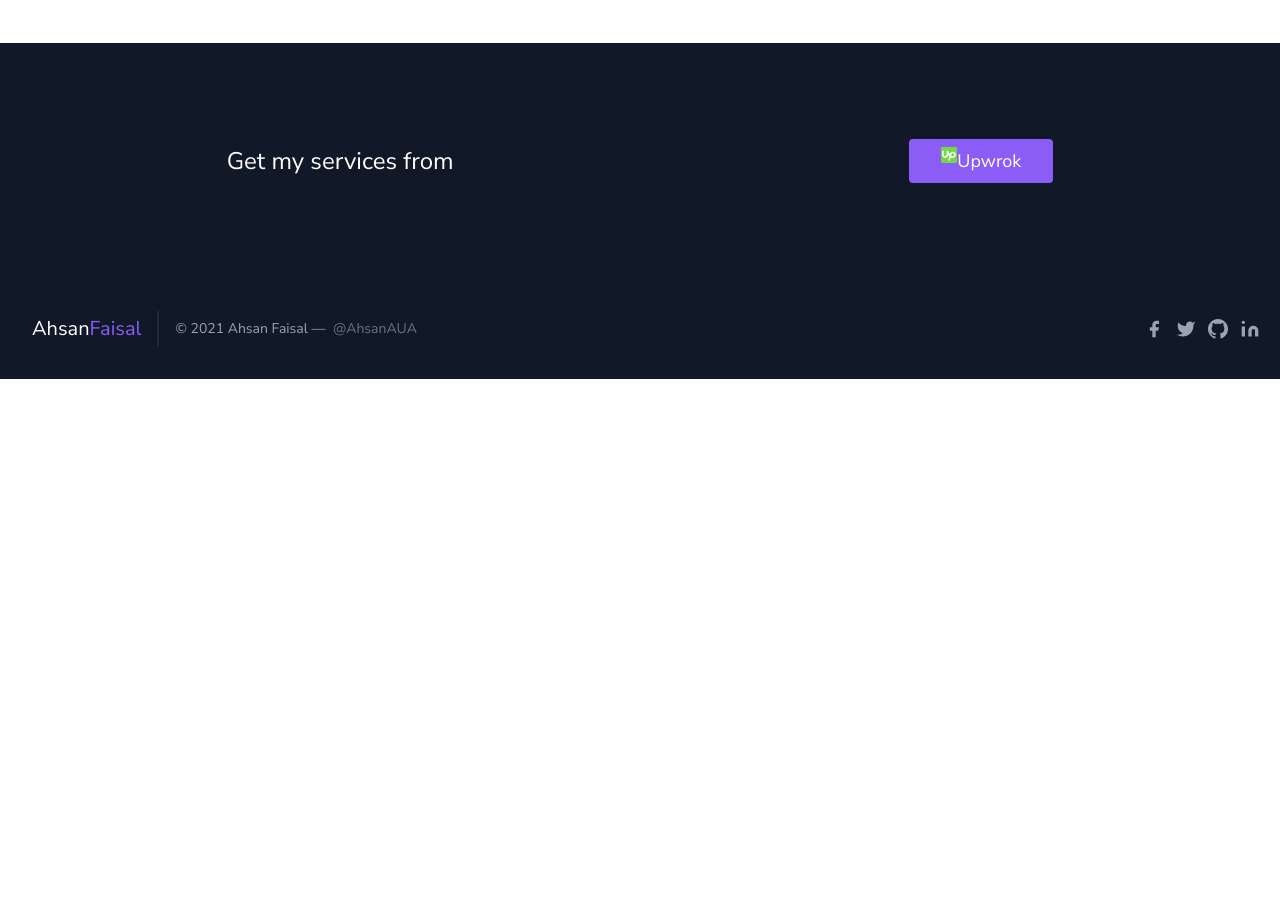
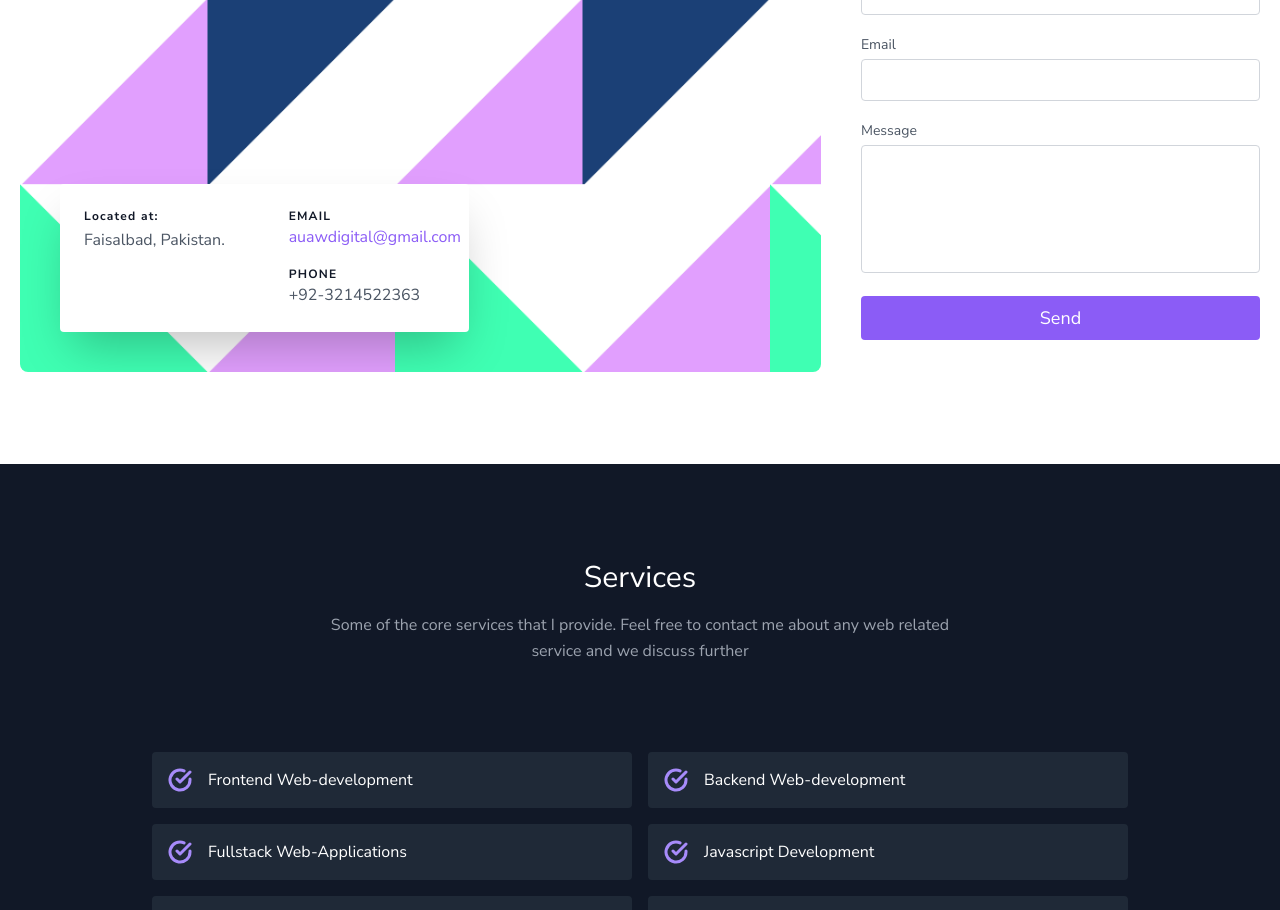
Before and after one commit to AUAboi/auaportfolio, a Vue app: page / in a window 1280 px wide. Shown: the part 2780-3690 px from the top of the page. Before the commit the page ends 3159 px from the top, so only its background shows below. Built offline with nearby package versions, Linux system fonts and the light colour scheme.

Commit message:
Services section redesign

```diff
--- a/public/index.html
+++ b/public/index.html
@@ -6,6 +6,7 @@
     <meta name="viewport" content="width=device-width,initial-scale=1.0" />
     <link rel="icon" href="<%= BASE_URL %>favicon.ico" />
     <script
+      async
       src="https://kit.fontawesome.com/294f177ac8.js"
       crossorigin="anonymous"
     ></script>
--- a/src/App.vue
+++ b/src/App.vue
@@ -52,7 +52,7 @@ body {
 }
 
 #app {
-	@apply mt-6 overflow-x-hidden w-screen;
+	@apply mt-6 overflow-x-hidden md:w-screen;
 	font-family: "Nunito Sans", sans-serif;
 }
 
--- a/src/components/MySkills.vue
+++ b/src/components/MySkills.vue
@@ -160,6 +160,13 @@ export default {
 
 				{
 					type: "frontend",
+					name: "Tailwindcss",
+					svg:
+						"https://www.vectorlogo.zone/logos/tailwindcss/tailwindcss-icon.svg"
+				},
+
+				{
+					type: "frontend",
 					name: "SCSS",
 					icon: "fab fa-sass",
 					color: "text-pink-600"
@@ -205,6 +212,11 @@ export default {
 					name: "NodeJS",
 					color: "text-green-800",
 					icon: "fab fa-node"
+				},
+				{
+					type: "backend",
+					name: "MongoDB",
+					svg: "https://www.vectorlogo.zone/logos/mongodb/mongodb-ar21.svg"
 				},
 				{
 					type: "backend",
--- a/src/components/Services.vue
+++ b/src/components/Services.vue
@@ -1,34 +1,136 @@
 <template>
 	<section class="text-gray-400 bg-gray-900 body-font">
 		<div class="container px-5 py-24 mx-auto">
-			<div
-				class="lg:w-2/3 flex flex-col sm:flex-row sm:items-center items-start mx-auto"
+			<div class="text-center mb-20">
+				<h1
+					class="sm:text-3xl text-2xl font-medium text-center title-font text-white mb-4"
+				>
+					Services
+				</h1>
+				<p class="text-base leading-relaxed xl:w-2/4 lg:w-3/4 mx-auto">
+					Some of the core services that I provide. Feel free to contact me
+					about any web related service and we discuss further
+				</p>
+			</div>
+			<div class="flex flex-wrap lg:w-4/5 sm:mx-auto sm:mb-2 -mx-2">
+				<div class="p-2 sm:w-1/2 w-full">
+					<div class="bg-gray-800 rounded flex p-4 h-full items-center">
+						<svg
+							fill="none"
+							stroke="currentColor"
+							stroke-linecap="round"
+							stroke-linejoin="round"
+							stroke-width="3"
+							class="text-purple-400 w-6 h-6 flex-shrink-0 mr-4"
+							viewBox="0 0 24 24"
+						>
+							<path d="M22 11.08V12a10 10 0 11-5.93-9.14"></path>
+							<path d="M22 4L12 14.01l-3-3"></path>
+						</svg>
+						<span class="title-font font-medium text-white"
+							>Frontend Web-development</span
+						>
+					</div>
+				</div>
+				<div class="p-2 sm:w-1/2 w-full">
+					<div class="bg-gray-800 rounded flex p-4 h-full items-center">
+						<svg
+							fill="none"
+							stroke="currentColor"
+							stroke-linecap="round"
+							stroke-linejoin="round"
+							stroke-width="3"
+							class="text-purple-400 w-6 h-6 flex-shrink-0 mr-4"
+							viewBox="0 0 24 24"
+						>
+							<path d="M22 11.08V12a10 10 0 11-5.93-9.14"></path>
+							<path d="M22 4L12 14.01l-3-3"></path>
+						</svg>
+						<span class="title-font font-medium text-white"
+							>Backend Web-development</span
+						>
+					</div>
+				</div>
+				<div class="p-2 sm:w-1/2 w-full">
+					<div class="bg-gray-800 rounded flex p-4 h-full items-center">
+						<svg
+							fill="none"
+							stroke="currentColor"
+							stroke-linecap="round"
+							stroke-linejoin="round"
+							stroke-width="3"
+							class="text-purple-400 w-6 h-6 flex-shrink-0 mr-4"
+							viewBox="0 0 24 24"
+						>
+							<path d="M22 11.08V12a10 10 0 11-5.93-9.14"></path>
+							<path d="M22 4L12 14.01l-3-3"></path>
+						</svg>
+						<span class="title-font font-medium text-white"
+							>Fullstack Web-Applications</span
+						>
+					</div>
+				</div>
+				<div class="p-2 sm:w-1/2 w-full">
+					<div class="bg-gray-800 rounded flex p-4 h-full items-center">
+						<svg
+							fill="none"
+							stroke="currentColor"
+							stroke-linecap="round"
+							stroke-linejoin="round"
+							stroke-width="3"
+							class="text-purple-400 w-6 h-6 flex-shrink-0 mr-4"
+							viewBox="0 0 24 24"
+						>
+							<path d="M22 11.08V12a10 10 0 11-5.93-9.14"></path>
+							<path d="M22 4L12 14.01l-3-3"></path>
+						</svg>
+						<span class="title-font font-medium text-white"
+							>Javascript Development</span
+						>
+					</div>
+				</div>
+				<div class="p-2 sm:w-1/2 w-full">
+					<div class="bg-gray-800 rounded flex p-4 h-full items-center">
+						<svg
+							fill="none"
+							stroke="currentColor"
+							stroke-linecap="round"
+							stroke-linejoin="round"
+							stroke-width="3"
+							class="text-purple-400 w-6 h-6 flex-shrink-0 mr-4"
+							viewBox="0 0 24 24"
+						>
+							<path d="M22 11.08V12a10 10 0 11-5.93-9.14"></path>
+							<path d="M22 4L12 14.01l-3-3"></path>
+						</svg>
+						<span class="title-font font-medium text-white">Web Design</span>
+					</div>
+				</div>
+				<div class="p-2 sm:w-1/2 w-full">
+					<div class="bg-gray-800 rounded flex p-4 h-full items-center">
+						<svg
+							fill="none"
+							stroke="currentColor"
+							stroke-linecap="round"
+							stroke-linejoin="round"
+							stroke-width="3"
+							class="text-purple-400 w-6 h-6 flex-shrink-0 mr-4"
+							viewBox="0 0 24 24"
+						>
+							<path d="M22 11.08V12a10 10 0 11-5.93-9.14"></path>
+							<path d="M22 4L12 14.01l-3-3"></path>
+						</svg>
+						<span class="title-font font-medium text-white">Wordpress</span>
+					</div>
+				</div>
+			</div>
+			<button
+				class="flex mx-auto mt-16 text-white bg-purple-500 border-0 py-2 px-8 focus:outline-none hover:bg-purple-600 rounded text-lg"
 			>
-				<h1
-					class="flex-grow sm:pr-16 text-2xl font-medium title-font text-white"
-				>
-					Get my services from
-				</h1>
-				<button
-					class="flex align-middle flex-shrink-0 text-white bg-purple-500 border-0 py-2 px-8 focus:outline-none hover:bg-purple-600 rounded text-lg mt-10 sm:mt-0"
-				>
-					<svg
-						class="w-4"
-						enable-background="new 0 0 2500 2500"
-						viewBox="0 0 2500 2500"
-						xmlns="http://www.w3.org/2000/svg"
-					>
-						<path
-							d="m2315.4 0h-2130.7c-102 0-184.7 80.2-184.7 179.1v2141.7c0 99 82.7 179.2 184.7 179.2h2130.7c102 0 184.6-80.3 184.6-179.2v-2141.7c0-98.9-82.6-179.1-184.6-179.1z"
-							fill="#6fda44"
-						/>
-						<path
-							d="m1834.6 1453.7c-98.4 0-190.5-41.7-274.3-109.6l20.4-95.8.9-3.5c18.2-102 75.8-273.3 253-273.3 132.9 0 241 108.3 241 241.3-.4 132.6-108.5 240.9-241 240.9zm0-726.7c-226.4 0-401.9 147.3-473.2 389.5-109-163.7-191.4-360.2-239.7-525.7h-243.6v634.8c0 125.1-101.9 227.1-226.9 227.1s-226.8-102-226.8-227.1v-634.8h-243.7v634.8c-.9 260 210.5 473.4 470.1 473.4s471-213.4 471-473.4v-106.5c47.4 98.9 105.4 198.7 175.9 287.5l-149.3 702.7h249.5l108.1-509.7c94.8 60.8 203.8 98.9 328.8 98.9 267.2 0 484.7-219.2 484.7-486.7-.2-267-217.7-484.8-484.9-484.8z"
-							fill="#fff"
-						/></svg
-					>Upwrok
-				</button>
-			</div>
+				<a href="#">
+					Upwork
+				</a>
+			</button>
 		</div>
 	</section>
 </template>
--- a/src/components/cards/AppProfileCard.vue
+++ b/src/components/cards/AppProfileCard.vue
@@ -3,11 +3,11 @@
 		<div class="relative bg-white w-3/4 py-6 px-8 m-auto shadow-2xl rounded-xl">
 			<div>
 				<img
+					loading="lazy"
 					width="400"
 					height="400"
 					class="profile-img mx-auto drop-shadow-2xl"
 					src="../../assets/myimg.webp"
-					s
 				/>
 				<h1 class="text-purple-500 text-xl font-bold text-center p-1 m-1">
 					Ahsan Faisal
--- a/src/components/modals/AppModal.vue
+++ b/src/components/modals/AppModal.vue
@@ -7,7 +7,9 @@
 		leave-from-class="opacity-100"
 		leave-to-class="opacity-0"
 	>
-		<div class="fixed inset-0 overflow-y-auto bg-black bg-opacity-50 z-50">
+		<div
+			class="fixed inset-0 overflow-y-auto bg-black bg-opacity-50 z-50 w-screen"
+		>
 			<div
 				@click.self="$emit('close')"
 				class="flex items-start justify-center min-h-screen pt-10 text-center"
--- a/src/components/utils/AppSkill.vue
+++ b/src/components/utils/AppSkill.vue
@@ -1,10 +1,20 @@
 <template>
 	<div class="m-2">
-		<i
-			@click="$emit('skill-click', skill.name)"
-			class="text-6xl cursor-pointer"
-			:class="[skill.icon, skill.color]"
-		></i>
+		<div v-if="skill.icon">
+			<i
+				@click="$emit('skill-click', skill.name)"
+				class="text-6xl cursor-pointer"
+				:class="[skill.icon, skill.color]"
+			></i>
+		</div>
+		<div v-else-if="skill.svg">
+			<img
+				@click="$emit('skill-click', skill.name)"
+				class="inline cursor-pointer"
+				:src="skill.svg"
+			/>
+		</div>
+
 		<p class="cursor-pointer" @click="$emit('skill-click', skill.name)">
 			{{ skill.name }}
 		</p>
```
